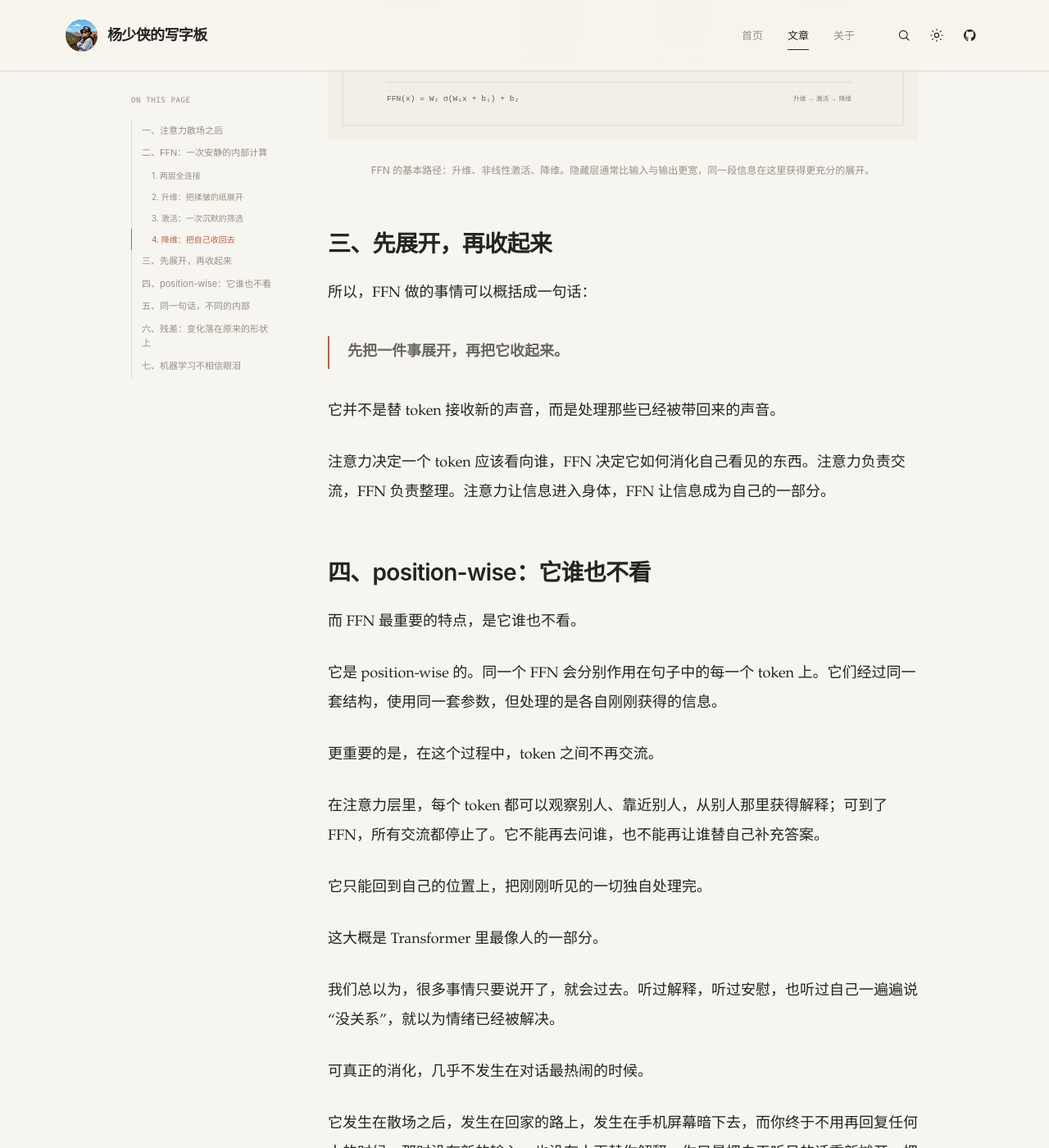
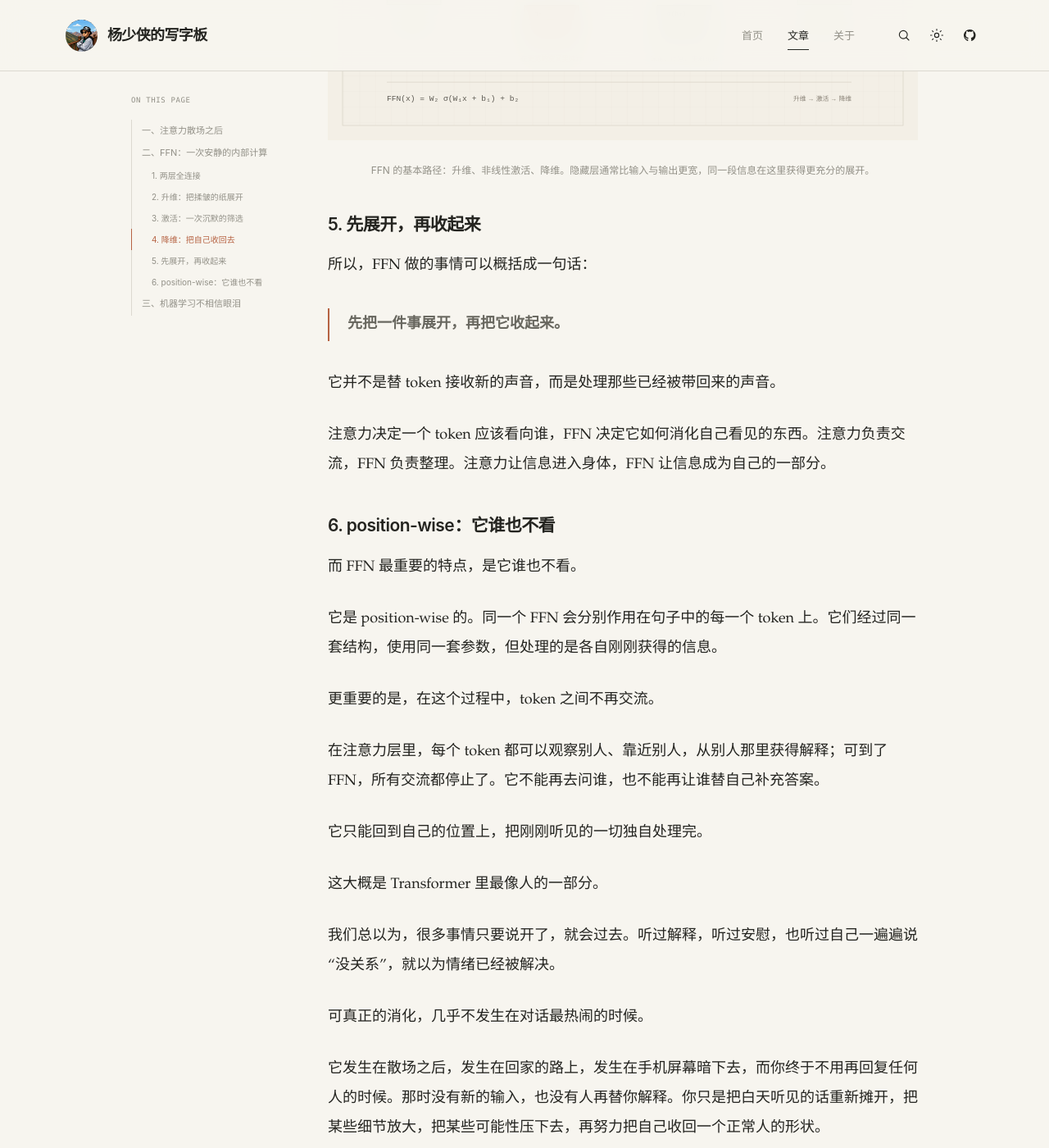
Before and after one commit to yangzc2004-bit/yangzc2004-bit.github.io, a Jekyll site: the page built from _posts/2026-11-10-ffn-unseen.md, in a window 1280 px wide and 1400 px high, scrolled down 3396 px. Shown: the whole window at 82% size. Built offline with Jekyll 4.4.1, drawn with Linux system fonts in a browser that asks for light colours; comment, search, counter and statistics services are not loaded; some of the changed text lies outside the part shown.

Commit message:
Restructure FFN article into three parts

```diff
--- a/_posts/2026-11-10-ffn-unseen.md
+++ b/_posts/2026-11-10-ffn-unseen.md
@@ -68,7 +68,7 @@ $$
 ![FFN 将输入映射到高维隐藏空间，再投影回原维度的示意图]({{ '/assets/images/posts/ffn-unfold-and-fold.svg' | relative_url }})
 <p class="figure-caption">FFN 的基本路径：升维、非线性激活、降维。隐藏层通常比输入与输出更宽，同一段信息在这里获得更充分的展开。</p>
 
-## 三、先展开，再收起来
+### 5. 先展开，再收起来
 
 所以，FFN 做的事情可以概括成一句话：
 
@@ -78,7 +78,7 @@ $$
 
 注意力决定一个 token 应该看向谁，FFN 决定它如何消化自己看见的东西。注意力负责交流，FFN 负责整理。注意力让信息进入身体，FFN 让信息成为自己的一部分。
 
-## 四、position-wise：它谁也不看
+### 6. position-wise：它谁也不看
 
 而 FFN 最重要的特点，是它谁也不看。
 
@@ -102,15 +102,13 @@ $$
 
 只有你知道，你在内部完成了一次漫长的计算。
 
-## 五、同一句话，不同的内部
+## 三、机器学习不相信眼泪
 
 我的意思是，我的朋友，FFN 最让人难过的地方，是它只能按照自己已有的参数，处理别人递来的每一句话。她说“明天见”，在她那里只是一次普通的输出，经过你的隐藏层，却被展开成整个春天；她随手给的一点温柔，在你心里被反复激活，最后压缩成一句不敢说的喜欢。
 
 你把她偶尔投来的目光当成回应，把每一次靠近都解释成命运留下的证据，可她从未真正走向你。她只是按照自己的参数继续向前，而你停在原地，把她每一次回头，都误以为是归期。
 
 年轻时的喜欢就是这样，同一句无心的话，经过不同人的内部，会产生完全不同的意义。你在心里同她过完了一生，她却不知道，自己只是路过你的世界时，顺手改变了一点输出。
-
-## 六、残差：变化落在原来的形状上
 
 Transformer 里，FFN 处理完一个 token 后，结果通常还会和原来的输入加在一起。
 
@@ -129,8 +127,6 @@ Transformer 里，FFN 处理完一个 token 后，结果通常还会和原来的
 
 它发生在一个人安静下来的时候，发生在所有解释都结束之后，发生在你终于开始独自消化那些热闹的时候。
 
-## 七、机器学习不相信眼泪
-
 机器学习不相信眼泪。
 
 它只相信输入、权重和输出。它知道同一句无心的话，经过不同人的内部，会产生完全不同的意义，却不会追问为什么有人把一句普通的“明天见”，听成了余生的约定。
```
